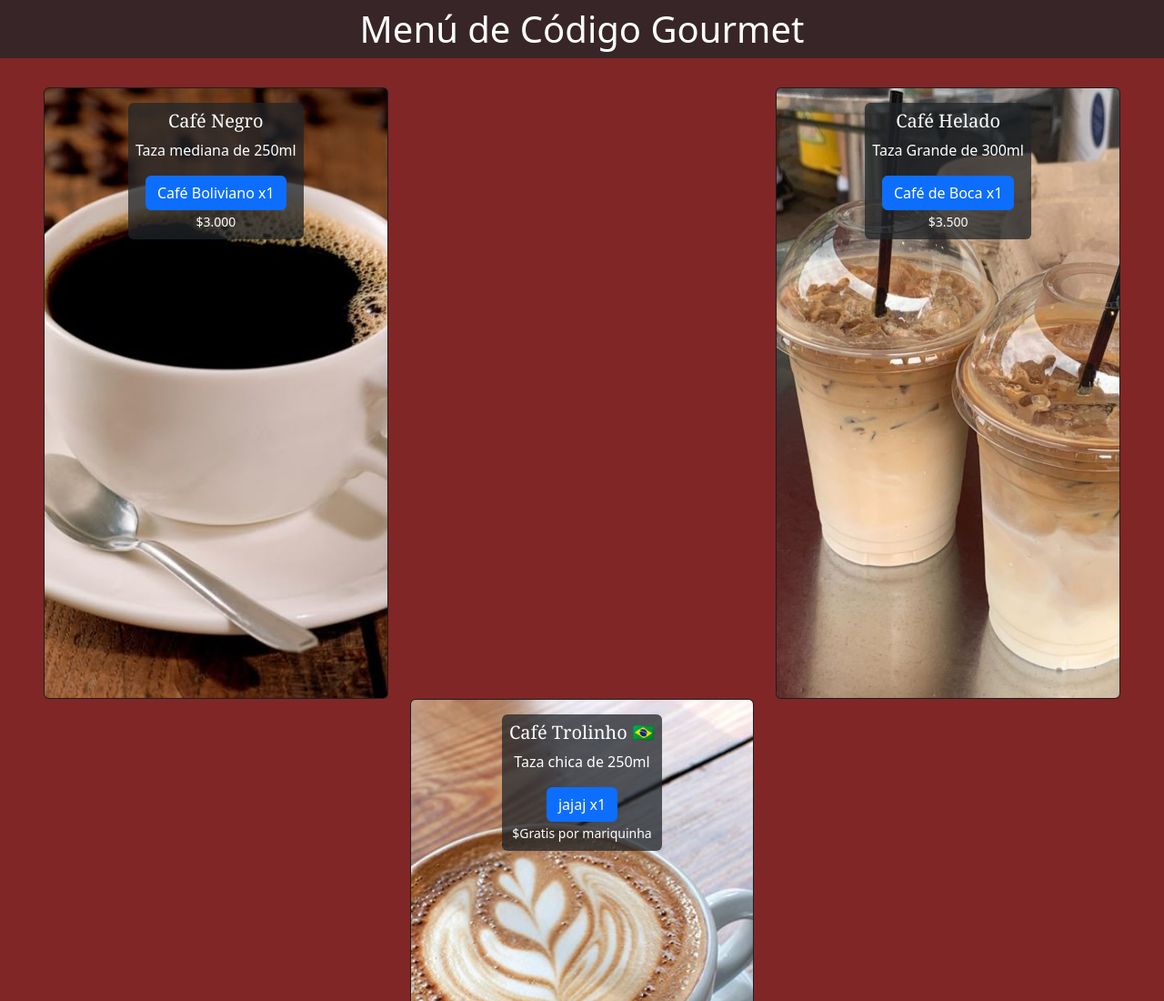
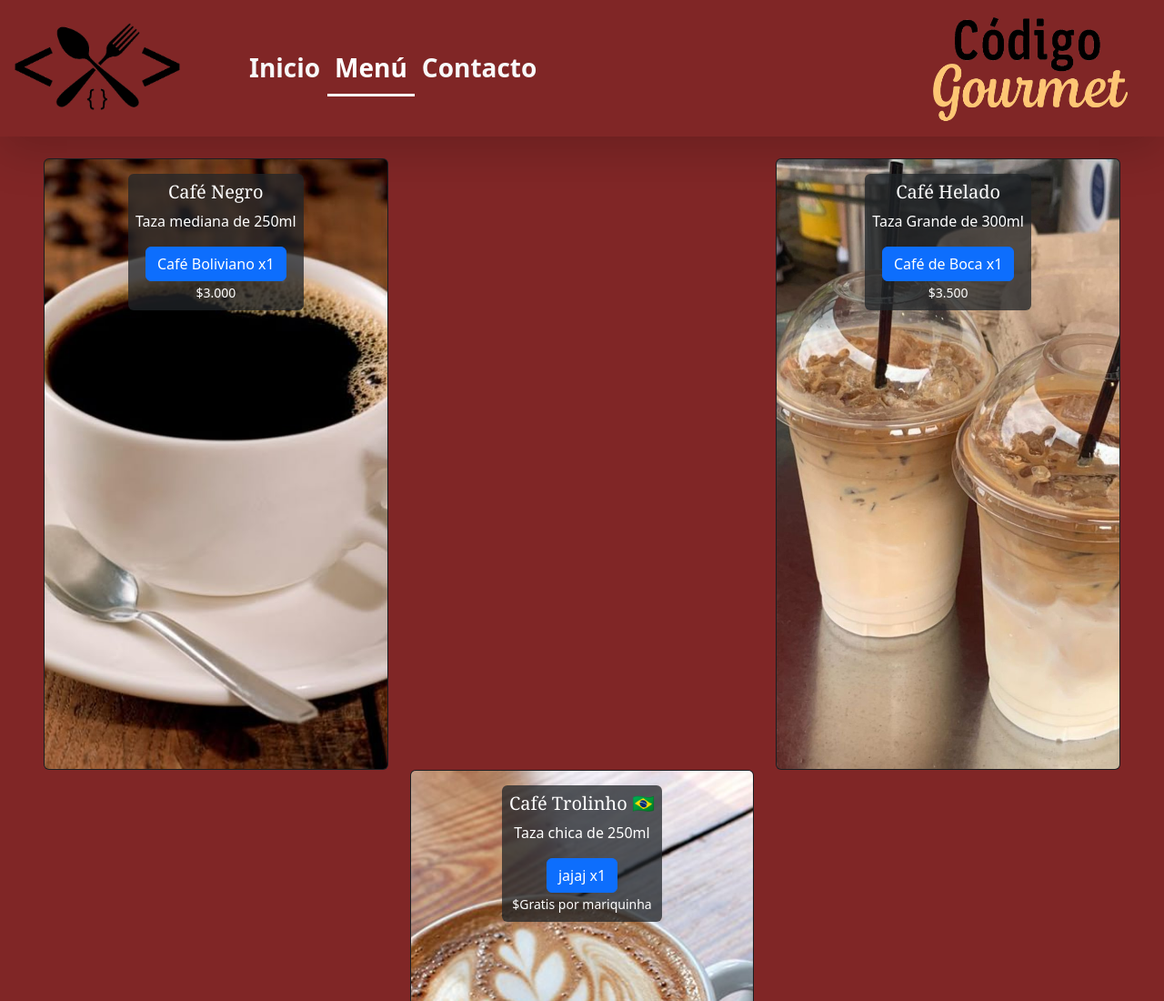
Before and after one commit to ramirorn/Trabajo-Practico-Colaborativo-Grupo-6, a plain HTML site: page menu.html in a window 1280 px wide. Shown: the top 1100 px of the page at 91% size. Drawn offline with nearby package versions, Linux system fonts and the light colour scheme.

Commit message:
Se agregó la navegación a menú

```diff
--- a/menu.html
+++ b/menu.html
@@ -18,9 +18,33 @@
 </head>
 
 <body>
-
+    <nav>
+        <nav class="navbar navbar-expand-lg shadow-lg ">
+            <div class="container-fluid">
+              <a class="navbar-brand" href="#">
+                <img class="me-5" src="assets/img/logo_transparent (2).png" alt="logo" width="190" height="100">
+              </a>
+              <button class="navbar-toggler" type="button" data-bs-toggle="collapse" data-bs-target="#navbarText" aria-controls="navbarText" aria-expanded="false" aria-label="Toggle navigation">
+                <span class="navbar-toggler-icon"></span>
+              </button>
+              <div class="collapse navbar-collapse " id="navbarText">
+                <ul class="navbar-nav me-auto mb-2 mb-lg-0 ">
+                  <li class="nav-item ">
+                    <a class="nav-link  text-light fs-3 fw-bold " aria-current="page" href="index.html">Inicio</a>
+                  </li>
+                  <li class="nav-item ">
+                    <a class="nav-link active text-light fw-bold fs-3 " href="menu.html">Menú</a>
+                  </li>
+                  <li class="nav-item">
+                    <a class="nav-link text-light fw-bold fs-3 " href="contacto.html">Contacto</a>
+                  </li>
+                </ul>
+              </div>
+            </div>
+            <img src="assets/img/logo-texto.png" alt="" width="250" height="120" class="me-4 logo-hover">
+          </nav>
+    </nav>
     <!-- ----Inicio de la Fila 1------------------------------------------------------INICIO DE ERIC------------------------------------------------------------ -->
-     <h1 class="bg-dark text-white text-center p-2 bg-opacity-75">Menú de Código Gourmet</h1>
     <div class="px-5 pt-4 pb-4">
         <div class="row">
             <!------------------F1----------------------------Columna de la Izquierda ------------------------------------------------------>
```
